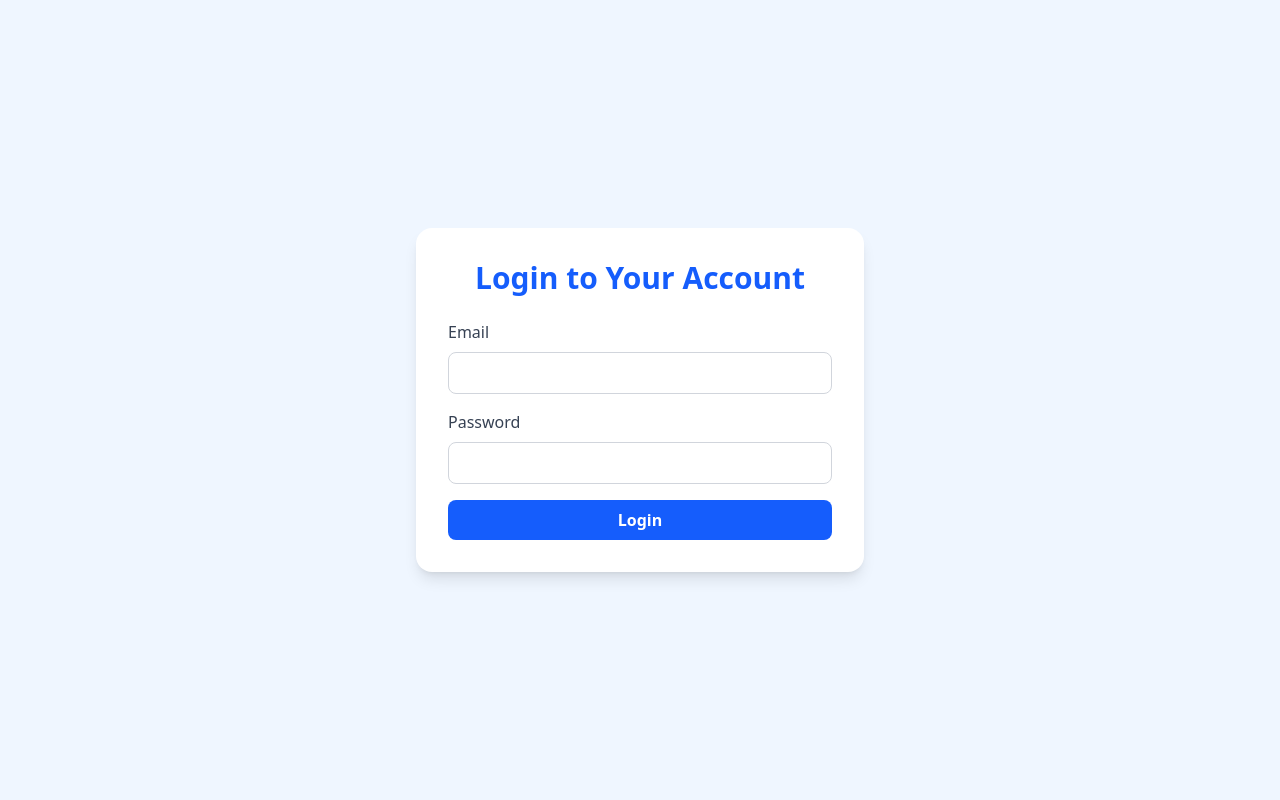
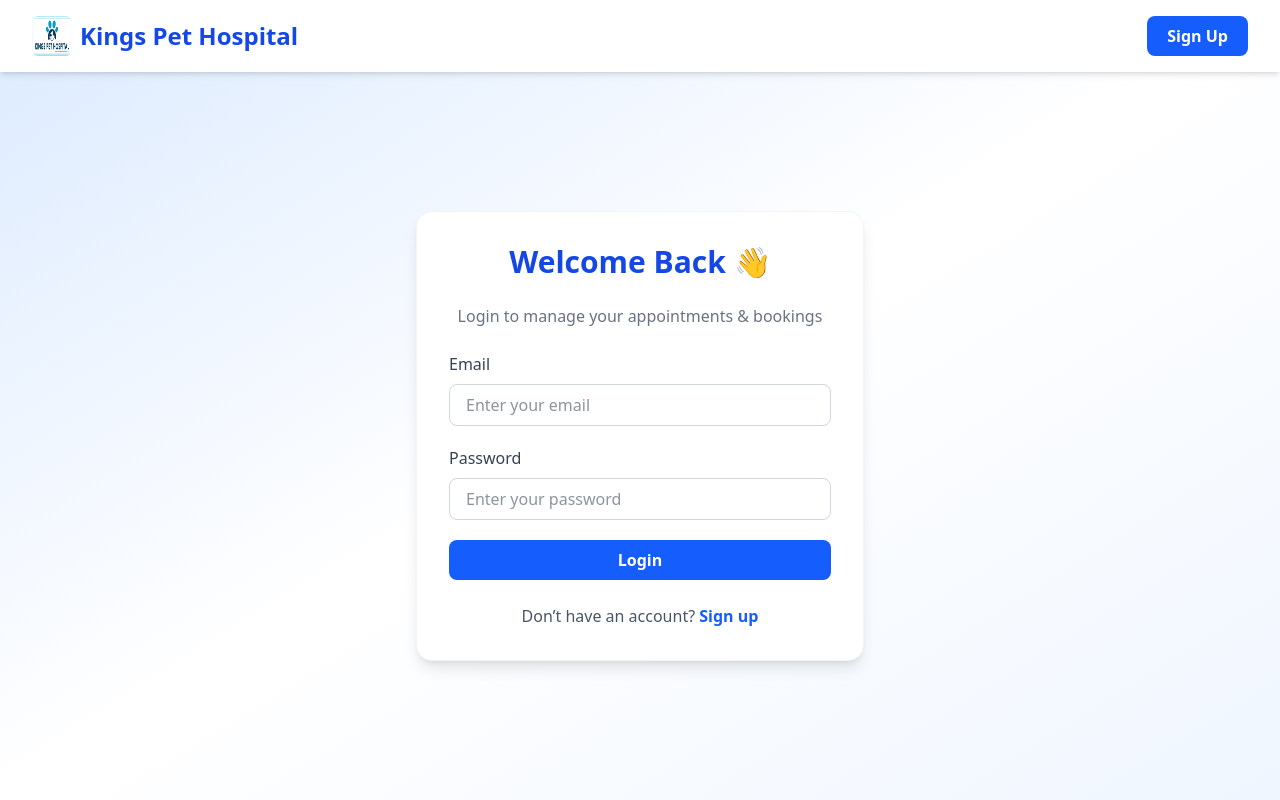
Before and after one commit to harsh-dev82/kings-pet-hospital-main, a React (Vite) app in the folder hospital_frontend/: page /login in a window 1280 px wide. Built offline with nearby package versions, Linux system fonts and the light colour scheme; no server answers.

Commit message:
updates book now , whtasapp and book appointment to for consultant butoon

```diff
--- a/hospital_frontend/src/pages/BookService.jsx
+++ b/hospital_frontend/src/pages/BookService.jsx
@@ -8,6 +8,8 @@ const BookService = () => {
   const [petName, setPetName] = useState("");
   const [date, setDate] = useState("");
   const [time, setTime] = useState("");
+  const [email, setEmail] = useState("");
+  const [phone, setPhone] = useState("");
   const navigate = useNavigate();
 
   useEffect(() => {
@@ -22,7 +24,7 @@ const BookService = () => {
   const handleBooking = async (e) => {
     e.preventDefault();
 
-    if (!petName || !date || !time) {
+    if (!petName || !date || !time || !email || !phone) {
       alert("Please fill all fields!");
       return;
     }
@@ -34,7 +36,8 @@ const BookService = () => {
       return;
     }
 
-    // 1️⃣ Create Booking
+    try {
+      // 🟢 1️⃣ Create Booking
       const bookingResponse = await fetch(`${API_BASE_URL}/bookings/create/`, {
         method: "POST",
         headers: {
@@ -46,16 +49,18 @@ const BookService = () => {
           pet_name: petName,
           appointment_date: date,
           appointment_time: time,
+          email: email,
+          phone_number: phone,
         }),
       });
 
       const bookingData = await bookingResponse.json();
       if (!bookingResponse.ok) {
-      alert("Booking failed.");
+        alert(bookingData.error || "Booking failed.");
         return;
       }
 
-    // 2️⃣ Create Razorpay Order
+      // 💰 2️⃣ Create Razorpay Order
       const price = parseInt(service.price.replace(/[^0-9]/g, "")) || 1000;
       const orderResponse = await fetch(`${API_BASE_URL}/create-order/`, {
         method: "POST",
@@ -72,7 +77,7 @@ const BookService = () => {
         return;
       }
 
-    // 3️⃣ Open Razorpay Checkout
+      // 💳 3️⃣ Open Razorpay Checkout
       const options = {
         key: orderData.key,
         amount: orderData.amount,
@@ -87,16 +92,22 @@ const BookService = () => {
         },
         prefill: {
           name: JSON.parse(localStorage.getItem("user")).username,
-        email: JSON.parse(localStorage.getItem("user")).email,
+          email: email,
+          contact: phone,
         },
         theme: { color: "#2563EB" },
       };
 
       const razor = new window.Razorpay(options);
       razor.open();
+    } catch (error) {
+      console.error("Error booking:", error);
+      alert("Something went wrong. Try again later.");
+    }
   };
 
-  if (!service) return <p className="text-center py-10">Loading...</p>;
+  if (!service)
+    return <p className="text-center py-10 text-gray-600">Loading service details...</p>;
 
   return (
     <div className="min-h-screen bg-gray-50 py-20 px-6">
@@ -109,36 +120,82 @@ const BookService = () => {
         <div className="p-8">
           <h1 className="text-3xl font-bold text-blue-600 mb-3">{service.name}</h1>
           <p className="text-gray-700 mb-4">{service.description}</p>
-          <p className="text-xl font-semibold text-blue-600 mb-4">
+          <p className="text-xl font-semibold text-blue-600 mb-6">
             Price: {service.price}
           </p>
 
-          <form onSubmit={handleBooking} className="space-y-4">
+          <form onSubmit={handleBooking} className="space-y-5">
+            {/* 🐾 Pet Name */}
+            <div>
+              <label className="block text-gray-700 font-medium mb-2">Pet Name</label>
               <input
                 type="text"
-              placeholder="Pet Name"
+                placeholder="Enter your pet’s name"
                 value={petName}
                 onChange={(e) => setPetName(e.target.value)}
-              className="w-full border p-3 rounded-lg"
+                className="w-full border p-3 rounded-lg focus:ring-2 focus:ring-blue-500 outline-none"
                 required
               />
+            </div>
+
+            {/* 📅 Appointment Date & Time */}
+            <div className="grid grid-cols-1 md:grid-cols-2 gap-4">
+              <div>
+                <label className="block text-gray-700 font-medium mb-2">
+                  Appointment Date
+                </label>
                 <input
                   type="date"
                   value={date}
                   onChange={(e) => setDate(e.target.value)}
-              className="w-full border p-3 rounded-lg"
+                  className="w-full border p-3 rounded-lg focus:ring-2 focus:ring-blue-500 outline-none"
                   required
                 />
+              </div>
+              <div>
+                <label className="block text-gray-700 font-medium mb-2">
+                  Appointment Time
+                </label>
                 <input
                   type="time"
                   value={time}
                   onChange={(e) => setTime(e.target.value)}
-              className="w-full border p-3 rounded-lg"
+                  className="w-full border p-3 rounded-lg focus:ring-2 focus:ring-blue-500 outline-none"
                   required
                 />
+              </div>
+            </div>
+
+            {/* 📧 Email */}
+            <div>
+              <label className="block text-gray-700 font-medium mb-2">Email</label>
+              <input
+                type="email"
+                placeholder="Enter your email"
+                value={email}
+                onChange={(e) => setEmail(e.target.value)}
+                className="w-full border p-3 rounded-lg focus:ring-2 focus:ring-blue-500 outline-none"
+                required
+              />
+            </div>
+
+            {/* 📱 Phone */}
+            <div>
+              <label className="block text-gray-700 font-medium mb-2">Phone Number</label>
+              <input
+                type="tel"
+                placeholder="Enter your phone number"
+                value={phone}
+                onChange={(e) => setPhone(e.target.value)}
+                className="w-full border p-3 rounded-lg focus:ring-2 focus:ring-blue-500 outline-none"
+                required
+              />
+            </div>
+
+            {/* 💳 Submit */}
             <button
               type="submit"
-              className="w-full bg-blue-600 text-white py-3 rounded-lg font-semibold hover:bg-blue-700 transition"
+              className="w-full bg-blue-600 text-white py-3 rounded-lg font-semibold hover:bg-blue-700 transition-all"
             >
               Confirm Booking & Pay
             </button>
--- a/hospital_frontend/src/pages/Login.jsx
+++ b/hospital_frontend/src/pages/Login.jsx
@@ -1,69 +1,124 @@
-import React, { useState } from "react";
-import { useNavigate } from "react-router-dom";
+import React, { useState, useEffect } from "react";
+import { useNavigate, Link } from "react-router-dom";
 import { API_BASE_URL } from "../config";
 
 const Login = ({ setUser }) => {
   const [email, setEmail] = useState("");
   const [password, setPassword] = useState("");
+  const [loading, setLoading] = useState(false);
+  const [error, setError] = useState("");
   const navigate = useNavigate();
+
+  useEffect(() => {
+    const storedUser = localStorage.getItem("user");
+    if (storedUser) navigate("/");
+  }, [navigate]);
 
   const handleSubmit = async (e) => {
     e.preventDefault();
+    setLoading(true);
+    setError("");
 
+    try {
       const response = await fetch(`${API_BASE_URL}/login/`, {
         method: "POST",
         headers: { "Content-Type": "application/json" },
-    body: JSON.stringify({ email , password }),
+        body: JSON.stringify({ email, password }),
       });
+
       const data = await response.json();
 
       if (response.ok) {
         localStorage.setItem("access", data.tokens.access);
+        localStorage.setItem("refresh", data.tokens.refresh);
         localStorage.setItem("user", JSON.stringify(data.user));
-
         setUser(data.user);
-
-      // Redirect to home page
         navigate("/");
+      } else {
+        setError(data.detail || "Invalid email or password.");
+      }
+    } catch {
+      setError("Server error. Please try again later.");
+    } finally {
+      setLoading(false);
     }
   };
 
   return (
-    <div className="min-h-screen flex items-center justify-center bg-blue-50">
-      <div className="bg-white p-8 rounded-2xl shadow-lg w-full max-w-md">
-        <h2 className="text-3xl font-bold text-center text-blue-600 mb-6">
-          Login to Your Account
+    <div className="min-h-screen bg-gradient-to-br from-blue-100 via-white to-blue-50 flex flex-col">
+      {/* 🔹 Navbar */}
+      <nav className="w-full bg-white shadow-md py-4 px-8 flex justify-between items-center">
+        <Link to="/" className="flex items-center space-x-2">
+          <img src="/logo.jpg" alt="Logo" className="w-10 h-10 rounded-md" />
+          <h1 className="text-2xl font-bold text-blue-700">Kings Pet Hospital</h1>
+        </Link>
+        <Link
+          to="/signup"
+          className="bg-blue-600 text-white px-5 py-2 rounded-lg font-semibold hover:bg-blue-700 transition"
+        >
+          Sign Up
+        </Link>
+      </nav>
+
+      {/* 🔹 Login Form Section */}
+      <div className="flex-grow flex items-center justify-center px-4 py-12">
+        <div className="bg-white shadow-lg rounded-2xl p-8 w-full max-w-md border border-gray-100">
+          <h2 className="text-3xl font-bold text-center text-blue-700 mb-6">
+            Welcome Back 👋
           </h2>
-        <form onSubmit={handleSubmit} className="space-y-4">
+          <p className="text-center text-gray-500 mb-6">
+            Login to manage your appointments & bookings
+          </p>
+
+          {error && (
+            <p className="text-red-600 text-center mb-4 bg-red-50 border border-red-200 py-2 rounded-lg">
+              {error}
+            </p>
+          )}
+
+          <form onSubmit={handleSubmit} className="space-y-5">
             <div>
               <label className="block text-gray-700 font-medium mb-2">Email</label>
               <input
                 type="email"
                 value={email}
                 onChange={(e) => setEmail(e.target.value)}
-              className="w-full px-4 py-2 border border-gray-300 rounded-lg focus:outline-none focus:ring-2 focus:ring-blue-500"
+                placeholder="Enter your email"
+                className="w-full px-4 py-2 border border-gray-300 rounded-lg focus:ring-2 focus:ring-blue-500 outline-none"
                 required
               />
             </div>
+
             <div>
-            <label className="block text-gray-700 font-medium mb-2">
-              Password
-            </label>
+              <label className="block text-gray-700 font-medium mb-2">Password</label>
               <input
                 type="password"
                 value={password}
                 onChange={(e) => setPassword(e.target.value)}
-              className="w-full px-4 py-2 border border-gray-300 rounded-lg focus:outline-none focus:ring-2 focus:ring-blue-500"
+                placeholder="Enter your password"
+                className="w-full px-4 py-2 border border-gray-300 rounded-lg focus:ring-2 focus:ring-blue-500 outline-none"
                 required
               />
             </div>
+
             <button
               type="submit"
-            className="w-full bg-blue-600 text-white py-2 rounded-lg font-semibold hover:bg-blue-700 transition duration-300"
+              disabled={loading}
+              className={`w-full bg-blue-600 text-white py-2 rounded-lg font-semibold hover:bg-blue-700 transition duration-300 ${
+                loading ? "opacity-70 cursor-not-allowed" : ""
+              }`}
             >
-            Login
+              {loading ? "Logging in..." : "Login"}
             </button>
           </form>
+
+          <p className="text-center text-gray-600 mt-6">
+            Don’t have an account?{" "}
+            <Link to="/signup" className="text-blue-600 font-semibold hover:underline">
+              Sign up
+            </Link>
+          </p>
+        </div>
       </div>
     </div>
   );
--- a/hospital_frontend/src/pages/Signup.jsx
+++ b/hospital_frontend/src/pages/Signup.jsx
@@ -1,102 +1,129 @@
 import React, { useState } from "react";
-import { useNavigate } from "react-router-dom";
+import { useNavigate, Link } from "react-router-dom";
 import { API_BASE_URL } from "../config";
 
 const Signup = () => {
   const [username, setUsername] = useState("");
   const [email, setEmail] = useState("");
   const [password, setPassword] = useState("");
+  const [loading, setLoading] = useState(false);
+  const [error, setError] = useState("");
   const navigate = useNavigate();
 
   const handleSubmit = async (e) => {
     e.preventDefault();
+    setLoading(true);
+    setError("");
 
     try {
       const response = await fetch(`${API_BASE_URL}/register/`, {
         method: "POST",
         headers: { "Content-Type": "application/json" },
-        body: JSON.stringify({
-          username,
-          email,
-          password,
-        }),
+        body: JSON.stringify({ username, email, password }),
       });
 
       const data = await response.json();
 
       if (response.ok) {
         alert("Signup successful! Please login.");
-        navigate("/login"); // Redirect to login page
+        navigate("/login");
       } else {
-        // Handle API errors (e.g., user already exists)
-        alert("Signup failed: " + (data.error || data.detail || "Try again."));
+        setError(data.detail || "Signup failed. Try again.");
       }
-    } catch (error) {
-      console.error("Error during signup:", error);
-      alert("Something went wrong. Please try again.");
+    } catch {
+      setError("Server error. Please try again later.");
+    } finally {
+      setLoading(false);
     }
   };
 
+  return (
+    <div className="min-h-screen bg-gradient-to-br from-blue-100 via-white to-blue-50 flex flex-col">
+      {/* 🔹 Navbar */}
+      <nav className="w-full bg-white shadow-md py-4 px-8 flex justify-between items-center">
+        <Link to="/" className="flex items-center space-x-2">
+          <img src="/logo.jpg" alt="Logo" className="w-10 h-10 rounded-md" />
+          <h1 className="text-2xl font-bold text-blue-700">Kings Pet Hospital</h1>
+        </Link>
+        <Link
+          to="/login"
+          className="bg-blue-600 text-white px-5 py-2 rounded-lg font-semibold hover:bg-blue-700 transition"
+        >
+          Login
+        </Link>
+      </nav>
 
-  return (
-    <div className="min-h-screen flex items-center justify-center bg-blue-50">
-      <div className="bg-white p-8 rounded-2xl shadow-lg w-full max-w-md">
-        <h2 className="text-3xl font-bold text-center text-blue-600 mb-6">
-          Create a New Account
+      {/* 🔹 Signup Form Section */}
+      <div className="flex-grow flex items-center justify-center px-4 py-12">
+        <div className="bg-white shadow-lg rounded-2xl p-8 w-full max-w-md border border-gray-100">
+          <h2 className="text-3xl font-bold text-center text-blue-700 mb-6">
+            Create an Account 🐾
           </h2>
-        <form onSubmit={handleSubmit} className="space-y-4">
+          <p className="text-center text-gray-500 mb-6">
+            Join us and take care of your pet’s health with ease
+          </p>
+
+          {error && (
+            <p className="text-red-600 text-center mb-4 bg-red-50 border border-red-200 py-2 rounded-lg">
+              {error}
+            </p>
+          )}
+
+          <form onSubmit={handleSubmit} className="space-y-5">
             <div>
-            <label className="block text-gray-700 font-medium mb-2">
-              Username
-            </label>
+              <label className="block text-gray-700 font-medium mb-2">Username</label>
               <input
                 type="text"
                 value={username}
                 onChange={(e) => setUsername(e.target.value)}
                 placeholder="Enter your username"
-              className="w-full px-4 py-2 border border-gray-300 rounded-lg focus:outline-none focus:ring-2 focus:ring-blue-500"
+                className="w-full px-4 py-2 border border-gray-300 rounded-lg focus:ring-2 focus:ring-blue-500 outline-none"
                 required
               />
             </div>
+
             <div>
-            <label className="block text-gray-700 font-medium mb-2">
-              Email
-            </label>
+              <label className="block text-gray-700 font-medium mb-2">Email</label>
               <input
                 type="email"
                 value={email}
                 onChange={(e) => setEmail(e.target.value)}
                 placeholder="Enter your email"
-              className="w-full px-4 py-2 border border-gray-300 rounded-lg focus:outline-none focus:ring-2 focus:ring-blue-500"
+                className="w-full px-4 py-2 border border-gray-300 rounded-lg focus:ring-2 focus:ring-blue-500 outline-none"
                 required
               />
             </div>
+
             <div>
-            <label className="block text-gray-700 font-medium mb-2">
-              Password
-            </label>
+              <label className="block text-gray-700 font-medium mb-2">Password</label>
               <input
                 type="password"
                 value={password}
                 onChange={(e) => setPassword(e.target.value)}
                 placeholder="Enter your password"
-              className="w-full px-4 py-2 border border-gray-300 rounded-lg focus:outline-none focus:ring-2 focus:ring-blue-500"
+                className="w-full px-4 py-2 border border-gray-300 rounded-lg focus:ring-2 focus:ring-blue-500 outline-none"
                 required
               />
             </div>
+
             <button
               type="submit"
-            className="w-full bg-blue-600 text-white py-2 rounded-lg font-semibold hover:bg-blue-700 transition duration-300"
+              disabled={loading}
+              className={`w-full bg-blue-600 text-white py-2 rounded-lg font-semibold hover:bg-blue-700 transition duration-300 ${
+                loading ? "opacity-70 cursor-not-allowed" : ""
+              }`}
             >
-            Signup
+              {loading ? "Signing up..." : "Sign Up"}
             </button>
           </form>
-        <p className="text-center text-gray-600 mt-4">
+
+          <p className="text-center text-gray-600 mt-6">
             Already have an account?{" "}
-          <a href="/login" className="text-blue-600 hover:underline">
+            <Link to="/login" className="text-blue-600 font-semibold hover:underline">
               Login
-          </a>
+            </Link>
           </p>
+        </div>
       </div>
     </div>
   );
```
Also changed, not shown: hospital_frontend/src/components/Header.jsx (+28 -3 lines), hospital_frontend/src/pages/MyBookings.jsx (+4 -4 lines). Lines whose indentation alone changed are shown as unchanged.
